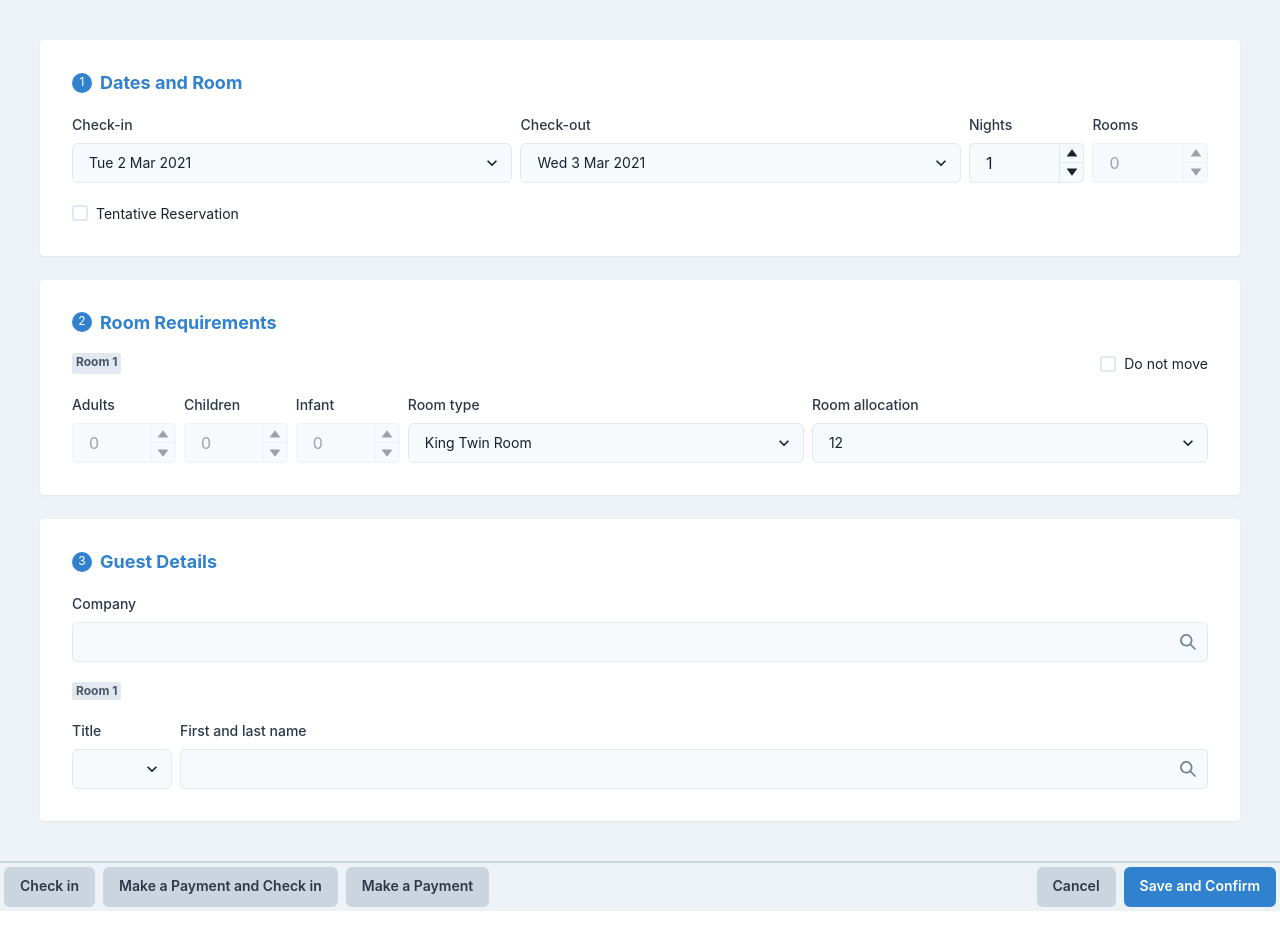
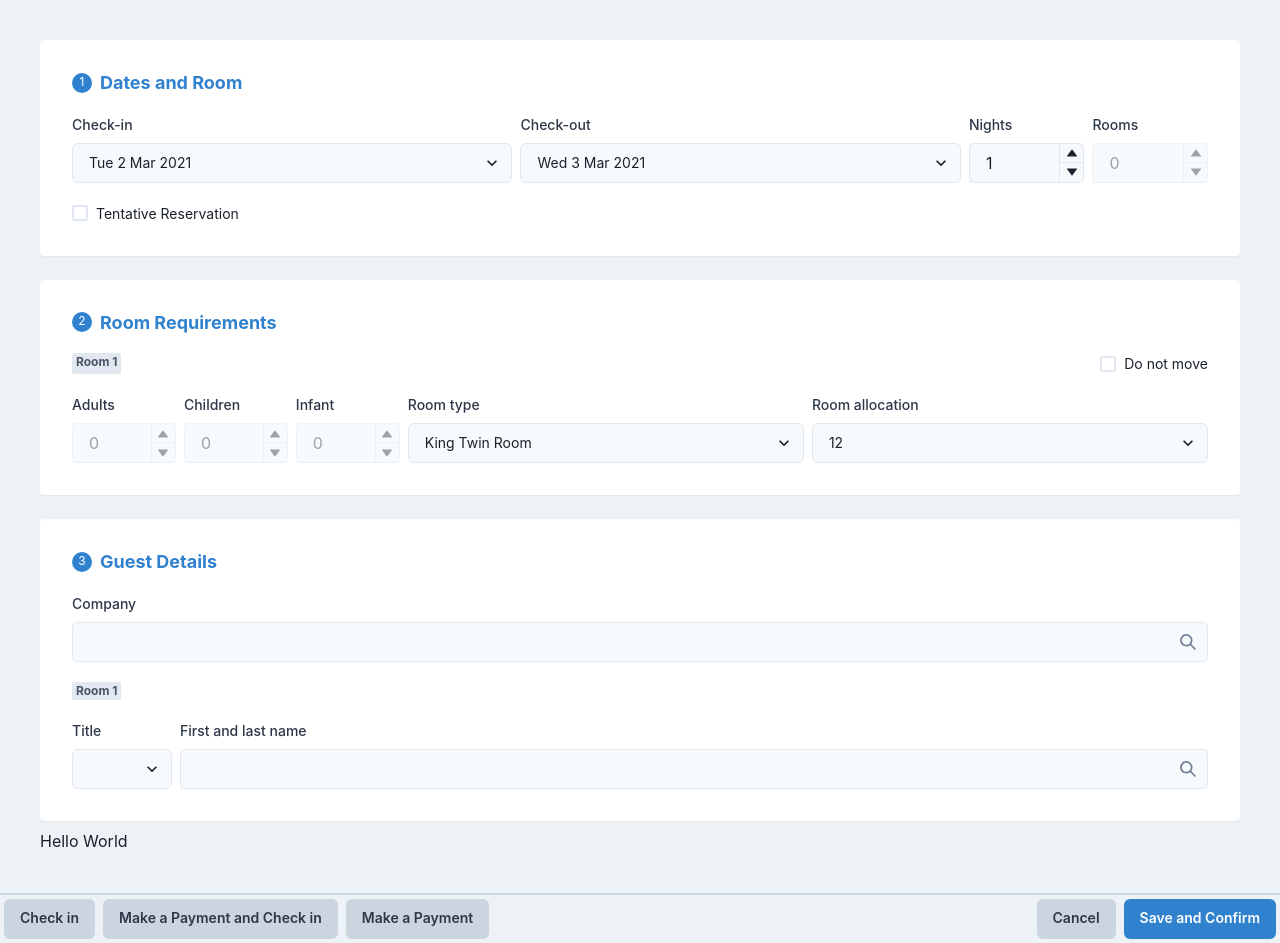
Before and after one commit to N-Nikolaev/socialpinpoint-tech-test, a React (Vite) app: page / in a window 1280 px wide. Before the commit the page ends 911 px from the top, so only its background shows below. Built offline with nearby package versions, Linux system fonts and the light colour scheme.

Commit message:
Add OutputCard component

```diff
--- a/src/App.tsx
+++ b/src/App.tsx
@@ -8,12 +8,14 @@ import {
   HStack,
   Spacer,
   Stack,
-  Text } from '@chakra-ui/layout'
+  Text,
+  Wrap} from '@chakra-ui/layout'
 import { NumberInput, NumberInputField, NumberInputStepper, NumberIncrementStepper, NumberDecrementStepper } from '@chakra-ui/number-input'
 import { Select } from '@chakra-ui/select'
 import React, { useState } from 'react'
 import InputCard from './components/InputCard/InputCard'
 import Taskbar from './components/Taskbar/Taskbar'
+import OutputCard from './components/OutputCard/OutputCard'
 
 
 interface InputCardData {
@@ -122,7 +124,7 @@ const App: React.FC = () => {
 
   return (
     <Flex direction='column' minH='100vh' bg='gray.100'>
-      <Flex p={10}>
+      <Wrap p={10}>
         <Stack spacing={6}>
 
           <InputCard number={inputCardData[0].cardNumber} title={inputCardData[0].cardTitle}>
@@ -471,7 +473,9 @@ const App: React.FC = () => {
 
         </Stack>
 
-      </Flex>
+
+        <OutputCard />
+      </Wrap>
 
       <Spacer />
 
--- /dev/null
+++ b/src/components/OutputCard/OutputCard.tsx
@@ -0,0 +1,11 @@
+import React from 'react'
+
+const OutputCard: React.FC = () => {
+    return (
+        <div>
+            Hello World
+        </div>
+    )
+}
+
+export default OutputCard
```
